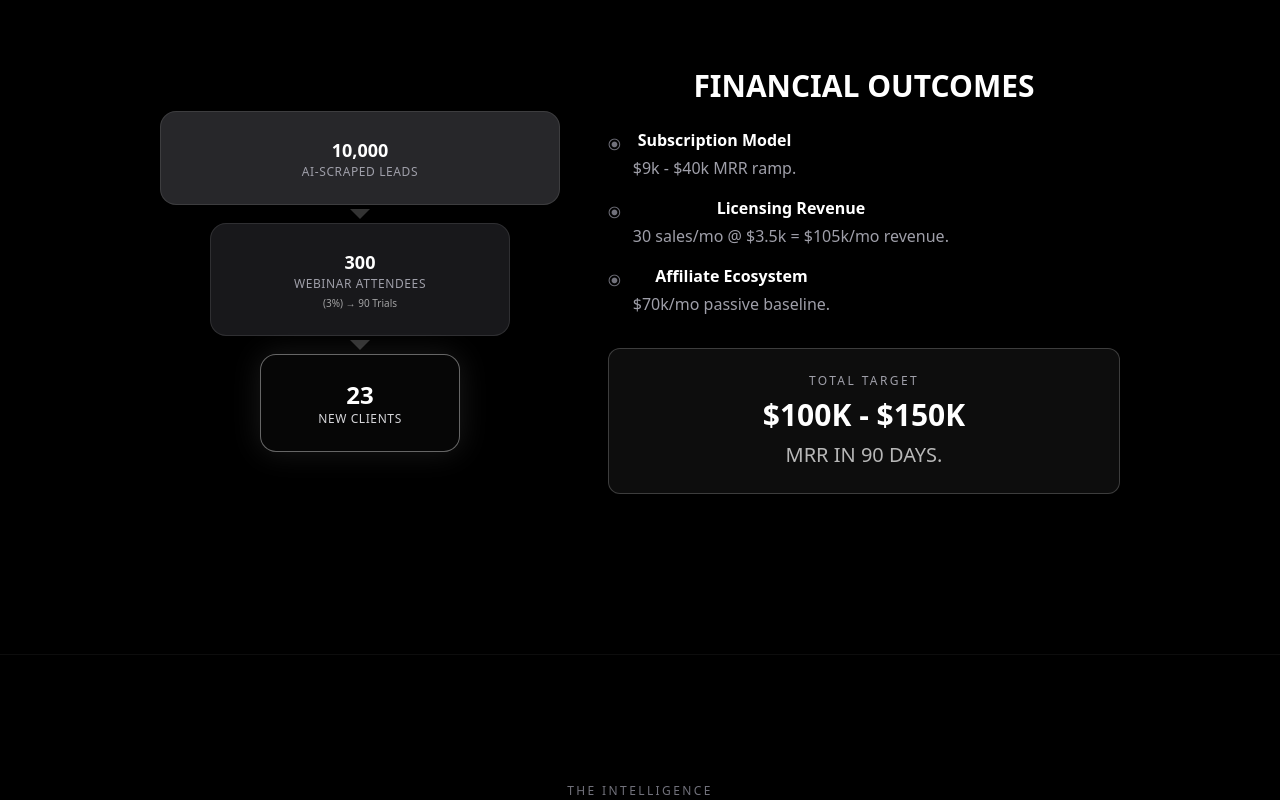
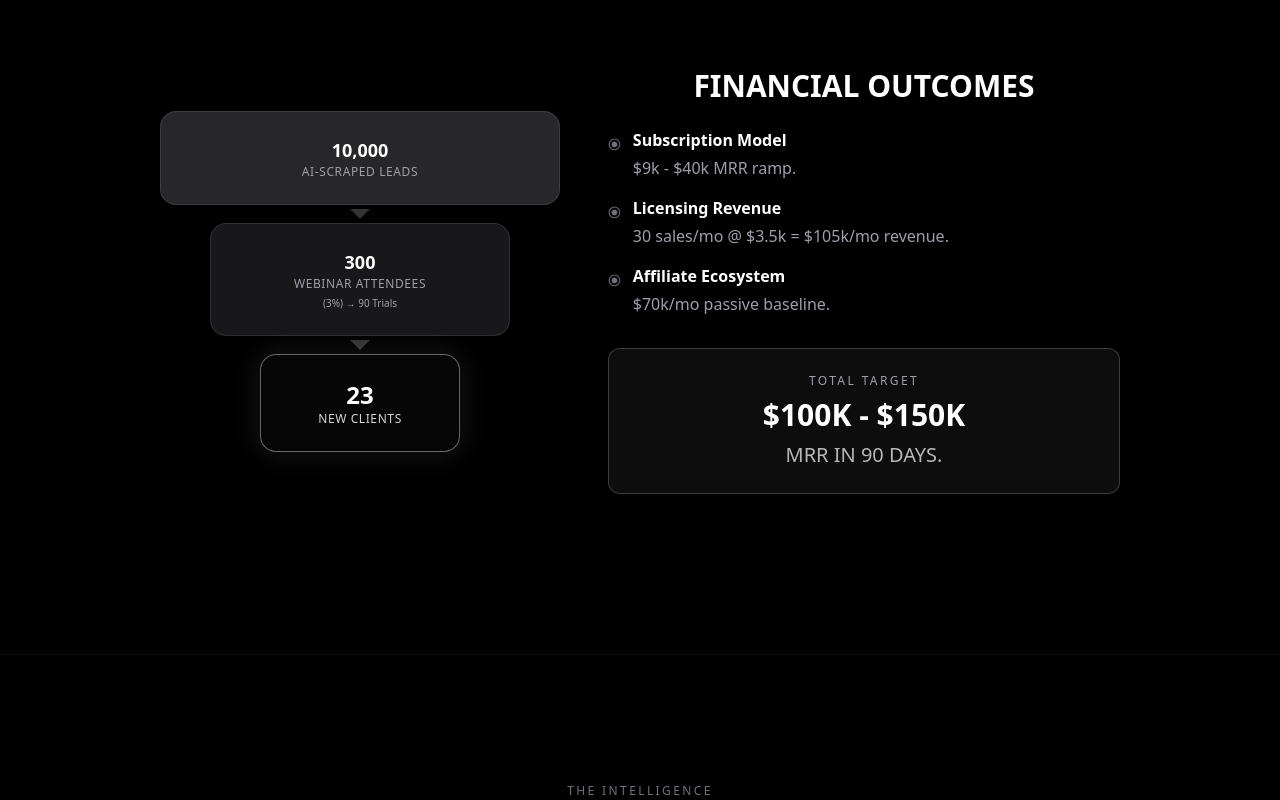
Before and after one commit to contact474/mynewstaff-landing, a Next.js app: page / in a window 1280 px wide. Shown: the part 4180-4980 px from the top of the page. Built offline with nearby package versions, Linux system fonts and the light colour scheme.

Commit message:
Fix list text alignment in FunnelDiagram

```diff
--- a/src/components/diagrams/FunnelDiagram.tsx
+++ b/src/components/diagrams/FunnelDiagram.tsx
@@ -35,23 +35,23 @@ export const FunnelDiagram = () => {
             {/* Stats Content */}
             <div className="flex-1 flex flex-col gap-8">
                 <div>
-                    <h3 className="text-3xl font-wide font-bold uppercase mb-6">Financial Outcomes</h3>
+                    <h3 className="text-3xl font-wide font-bold uppercase mb-6 text-center">Financial Outcomes</h3>
                     <ul className="space-y-4">
-                        <li className="flex gap-3 items-start">
+                        <li className="flex gap-3 items-start text-left">
                             <span className="text-zinc-500 mt-1">⦿</span>
                             <div>
                                 <strong className="text-white block mb-1">Subscription Model</strong>
                                 <span className="text-zinc-400">$9k - $40k MRR ramp.</span>
                             </div>
                         </li>
-                        <li className="flex gap-3 items-start">
+                        <li className="flex gap-3 items-start text-left">
                             <span className="text-zinc-500 mt-1">⦿</span>
                             <div>
                                 <strong className="text-white block mb-1">Licensing Revenue</strong>
                                 <span className="text-zinc-400">30 sales/mo @ $3.5k = $105k/mo revenue.</span>
                             </div>
                         </li>
-                        <li className="flex gap-3 items-start">
+                        <li className="flex gap-3 items-start text-left">
                             <span className="text-zinc-500 mt-1">⦿</span>
                             <div>
                                 <strong className="text-white block mb-1">Affiliate Ecosystem</strong>
```
